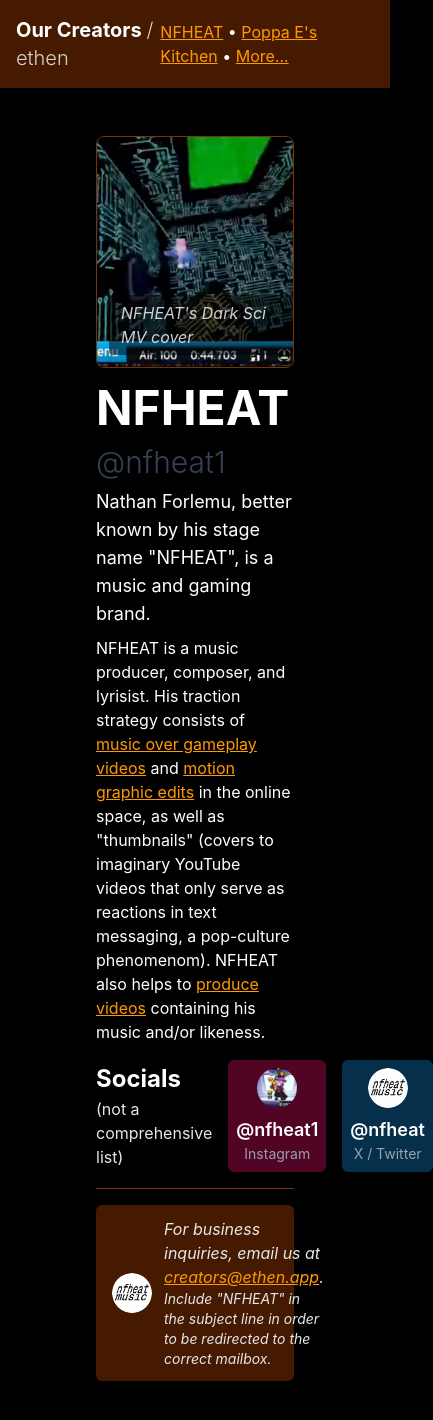
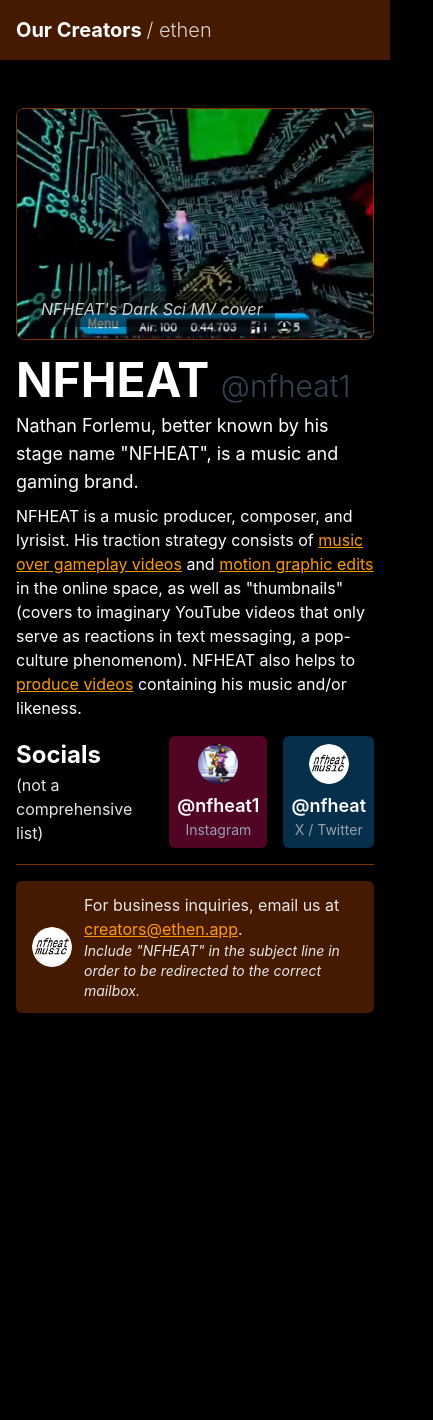
Before and after one commit to 0xethen/ethen.app, a SvelteKit app: page /creators/nfheat in a window 390 px wide. Shown: the top 1420 px of the page, 433 px wide, since content can reach past the window. After the commit the page ends 1061 px from the top, so only its background shows below. Built offline with nearby package versions, Linux system fonts and the light colour scheme.

Commit message:
nfheat page fixes (layout, socials, homepage /creators link)

```diff
--- a/src/routes/+page.svelte
+++ b/src/routes/+page.svelte
@@ -6,7 +6,7 @@
     </span><span>{"™"}</span>
   </p>
   <a
-    href="/creators/nfheat"
+    href="/creators"
     class="unstyled-link opacity-50 hover:underline hover:decoration-accent/80"
   >
     because the internet wasn't boring enough
--- a/src/routes/creators/+layout.svelte
+++ b/src/routes/creators/+layout.svelte
@@ -10,7 +10,7 @@
       >/ ethen</a
     >
   </h1>
-  <nav>
+  <nav class="hidden sm:inline">
     <a href="/creators/nfheat" class="">NFHEAT</a>
     &bull;
     <a href="/creators/poppa" class="">Poppa E's Kitchen</a>
--- a/src/routes/creators/nfheat/+page.svelte
+++ b/src/routes/creators/nfheat/+page.svelte
@@ -1,4 +1,5 @@
-<div class="px-24 py-12 space-y-4">
+<div class="flex items-center justify-center w-full">
+  <div class="py-12 px-4 sm:px-8 md:px-12 max-w-5xl flex flex-col space-y-4">
     <div
       class="relative h-58 w-full overflow-hidden rounded-lg border border-amber-900 select-none"
     >
@@ -24,16 +25,17 @@
         gaming brand.
       </p>
       <p>
-      NFHEAT is a music producer, composer, and lyrisist. His traction strategy
-      consists of <a href="https://www.instagram.com/p/DWh5ehnCErh/"
+        NFHEAT is a music producer, composer, and lyrisist. His traction
+        strategy consists of <a href="https://www.instagram.com/p/DWh5ehnCErh/"
           >music over gameplay videos</a
         >
         and
-      <a href="https://www.instagram.com/p/DWec67ACNSU/">motion graphic edits</a
+        <a href="https://www.instagram.com/p/DWec67ACNSU/"
+          >motion graphic edits</a
         >
-      in the online space, as well as "thumbnails" (covers to imaginary YouTube videos
-      that only serve as reactions in text messaging, a pop-culture phenomenom). NFHEAT
-      also helps to
+        in the online space, as well as "thumbnails" (covers to imaginary YouTube
+        videos that only serve as reactions in text messaging, a pop-culture phenomenom).
+        NFHEAT also helps to
         <a href="https://www.tiktok.com/@vizl__/video/7641776787676024078"
           >produce videos</a
         > containing his music and/or likeness.
@@ -56,7 +58,7 @@
         />
         <div class="space-y-0.5">
           <a
-          href="https://www.x.com/nfheat/"
+            href="https://instagram.com/nfheat1/"
             class="unstyled-link text-lg font-semibold hover:underline hover:decoration-accent/80"
             >@nfheat1</a
           >
@@ -74,7 +76,7 @@
         />
         <div class="space-y-0.5">
           <a
-          href="https://www.instagram.com/nfheat1/"
+            href="https://x.com/nfheat/"
             class="unstyled-link text-lg font-semibold hover:underline hover:decoration-accent/80"
             >@nfheat</a
           >
@@ -93,16 +95,17 @@
         class="size-10 rounded-full"
         alt="NFHEAT Studios / NFHEAT Music logo"
       />
-    <div class="italic text-gray-200">
+      <div class=" text-gray-200">
         <p>
-        For business inquiries, email us at <a href="mailto:creators@ethen.app"
-          >creators@ethen.app</a
+          For business inquiries, email us at <a
+            href="mailto:creators@ethen.app">creators@ethen.app</a
           >.
         </p>
-      <p class="text-sm">
+        <p class="italic text-sm">
           Include "NFHEAT" in the subject line in order to be redirected to the
           correct mailbox.
         </p>
       </div>
     </div>
   </div>
+</div>
```
Lines whose indentation alone changed are shown as unchanged.
